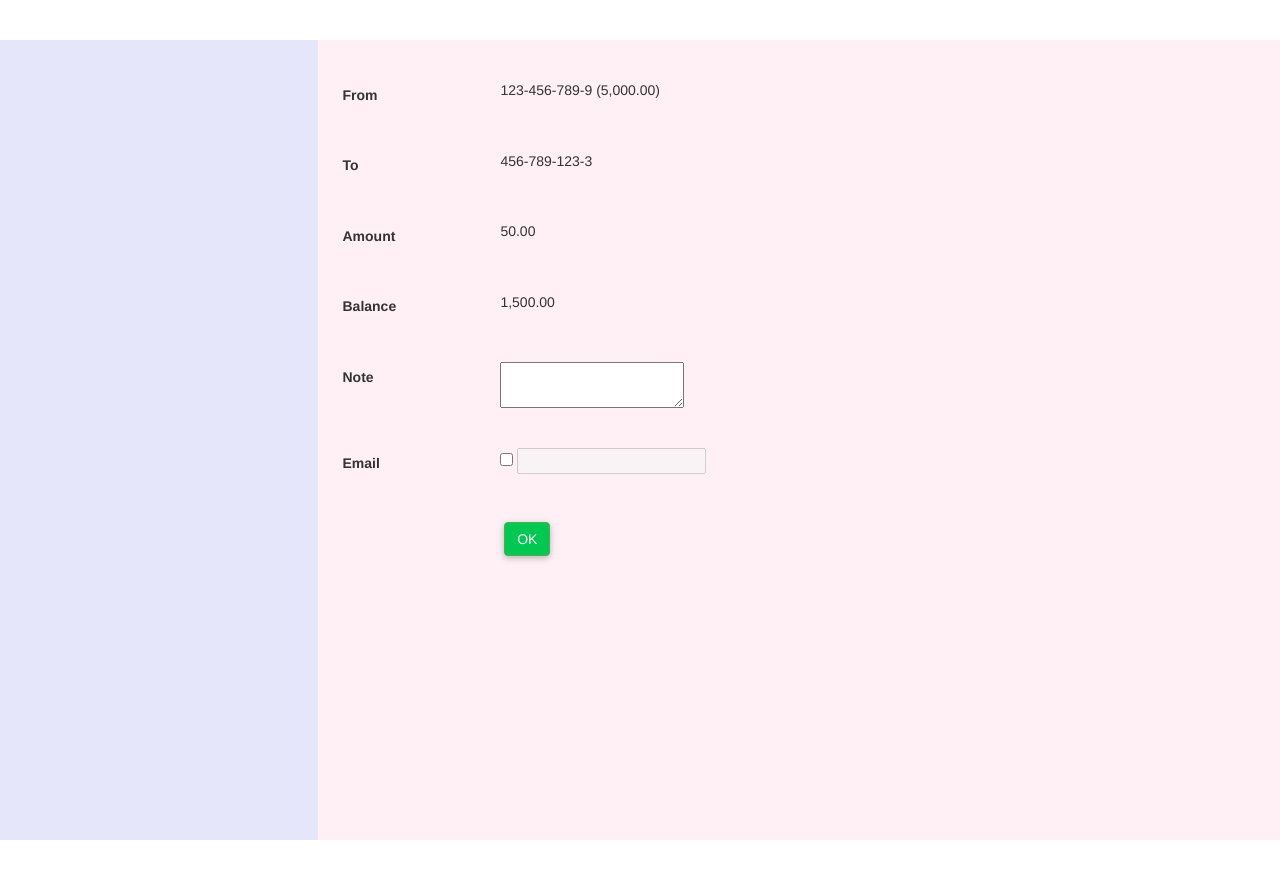
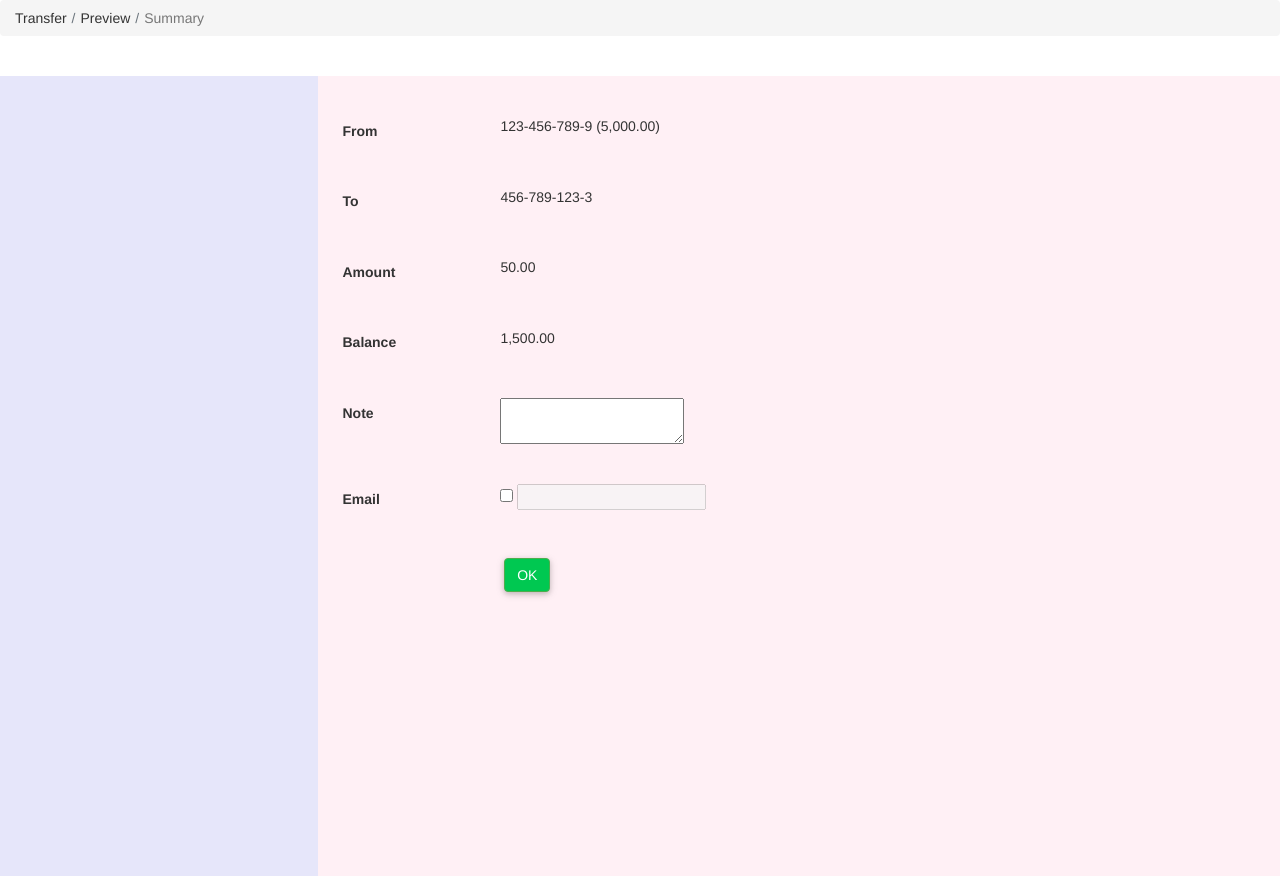
Before and after one commit to ThanawutAuechaikul/oddebank-front, a website: page app/transferSummary.html in a window 1280 px wide. Before the commit the page ends 840 px from the top, so only its background shows below. Drawn offline with nearby package versions, Linux system fonts and the light colour scheme.

Commit message:
Add breadcrumb for transfer flow

```diff
--- a/app/transferSummary.html
+++ b/app/transferSummary.html
@@ -10,6 +10,11 @@
 </head>
 <body>
 
+<nav class="breadcrumb">
+    <span class="breadcrumb-item">Transfer</span>
+    <span class="breadcrumb-item">Preview</span>
+    <span class="breadcrumb-item active">Summary</span>
+</nav>
 
 <div class="row body">
     <div class="col-md-3 menu" style="background-color:lavender;">
```
Also changed, not shown: app/transfer.html (+3 -0 lines), app/transferPreview.html (+4 -0 lines).
